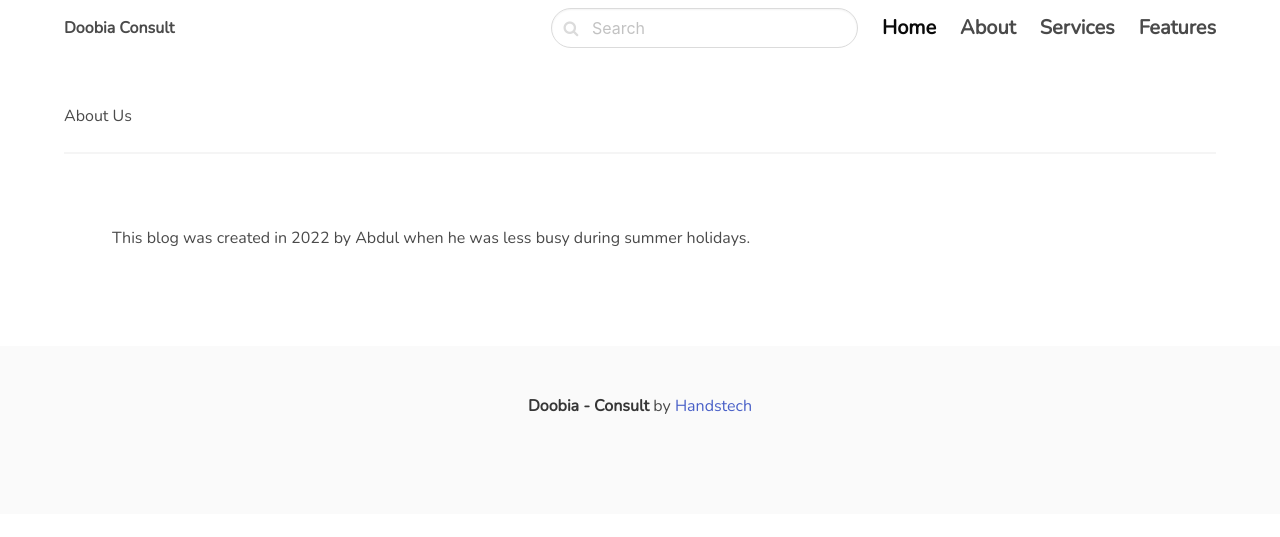
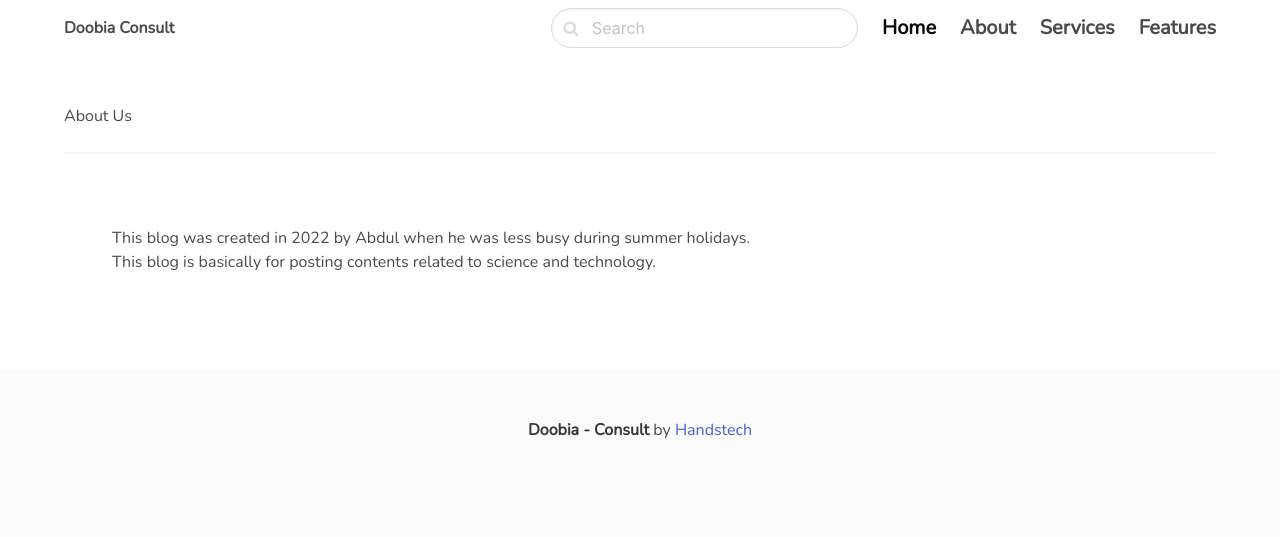
Before and after one commit to GaoxingAbdullah/dbiablog, a Django app: page /about in a window 1280 px wide. Shown: the top 537 px of the page. Run offline with Django 4.2, Linux system fonts and the light colour scheme.

Commit message:
Update about.html and ignore files

```diff
--- a/dbiablog/core/templates/core/about.html
+++ b/dbiablog/core/templates/core/about.html
@@ -6,6 +6,7 @@
     <hr>
     <section class="section">
         <p>This blog was created in 2022 by Abdul when he was less busy during summer holidays.</p>
+        <p>This blog is basically for posting contents related to science and technology.</p>
 
 
     </section>
```
